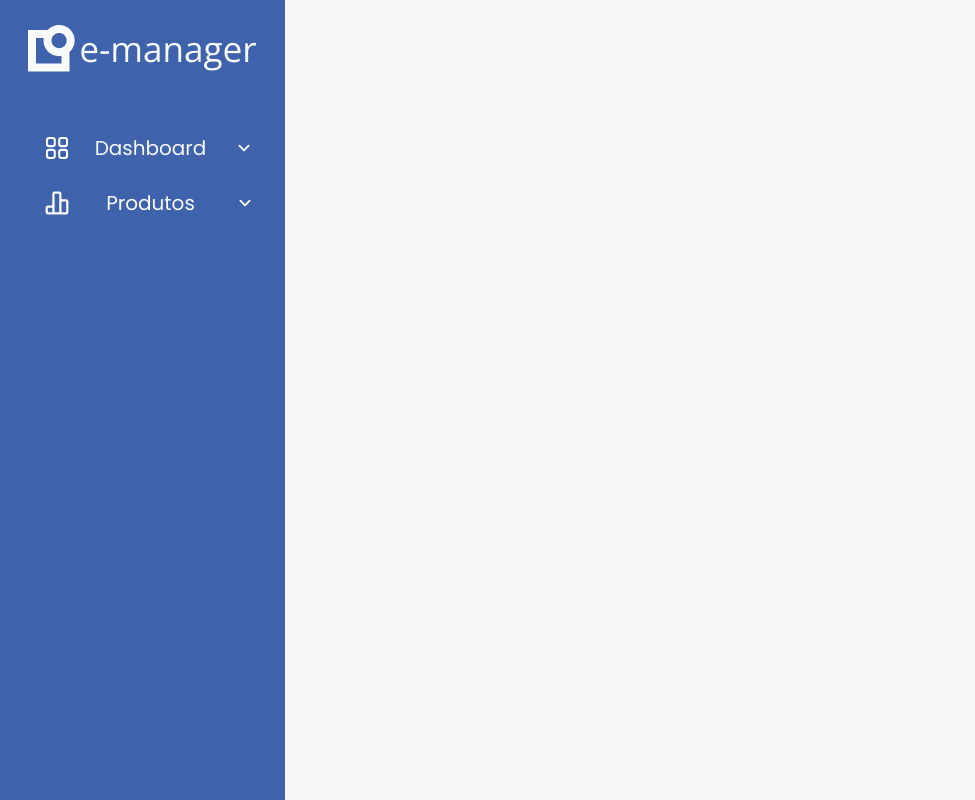
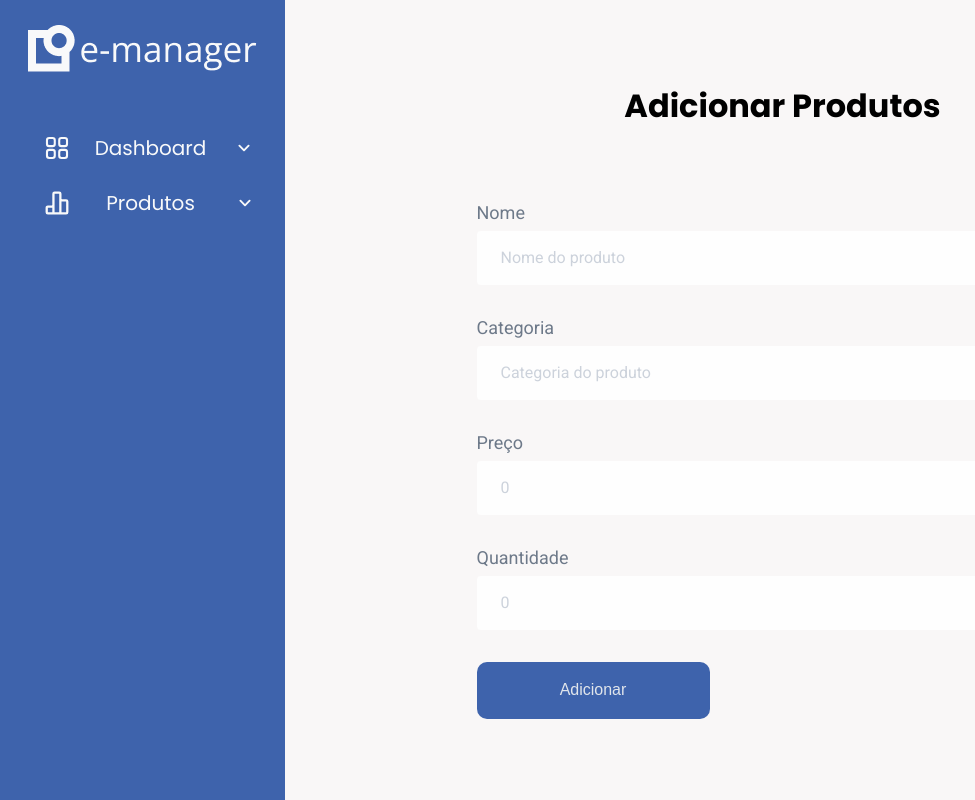
Before and after one commit to Rafael-Guilherme/union_developers_test, a React (Vite) app in the folder frontend/: page /products/add in a window 1280 px wide. Before the commit this address had no page. Shown: the top 800 px of the page, without its empty margins (0-975 px from the left). Built offline with nearby package versions, Linux system fonts and the light colour scheme.

Commit message:
feat(add products): add products page

```diff
--- a/frontend/package.json
+++ b/frontend/package.json
@@ -17,6 +17,7 @@
     "node-sass": "^9.0.0",
     "react": "^18.2.0",
     "react-dom": "^18.2.0",
+    "react-hook-form": "^7.47.0",
     "react-query": "^3.39.3",
     "react-redux": "^8.1.3",
     "react-router-dom": "^6.17.0",
--- /dev/null
+++ b/frontend/src/components/InputAddProducts/InputAddProducts.scss
@@ -0,0 +1,36 @@
+@use '../../styles/colors.scss' as *;
+
+.container-input {
+    display: flex;
+    flex-direction: column;
+    margin-bottom: 32px;
+}
+
+.label-field {
+    font-family: Roboto;
+    font-weight: 400;
+    font-size: 18px;
+    color: $input-border;
+    margin-bottom: 8px;
+}
+
+.input-field {
+    font-family: Roboto;
+    font-weight: 400;
+    font-size: 16px;
+    width: 612px;
+    height: 54px;
+    border-radius: 4px;
+    border: none;
+    background-color: $background-card;
+    padding: 16px 24px;
+    &:focus {
+        outline: none;
+    }
+    &::placeholder {
+        font-family: Roboto;
+        font-weight: 400;
+        font-size: 16px;
+        color: #CCD2DB;
+    }
+}
--- /dev/null
+++ b/frontend/src/components/InputAddProducts/InputAddProducts.tsx
@@ -0,0 +1,29 @@
+import './InputAddProducts.scss'
+
+interface InputAddProductsProps {
+    label: string
+    type: string
+    placeholder: string
+    name: string
+    value: string
+    onChange: () => void
+}
+
+const InputAddProducts = ({ label, type, placeholder, name, value, onChange }: InputAddProductsProps) => {
+  return (
+    <div className='container-input'>
+      <label className="label-field" htmlFor={name}>{label}</label>
+      <input
+        className="input-field"
+        type={type}
+        placeholder={placeholder}
+        id={name}
+        name={name}
+        value={value}
+        onChange={onChange}
+      />
+    </div>
+  );
+};
+
+export default InputAddProducts;
--- /dev/null
+++ b/frontend/src/pages/AddProducts/AddProducts.scss
@@ -0,0 +1,29 @@
+@use '../../styles/colors.scss' as *;
+
+
+.container-add-products {
+    display: flex;
+    flex-direction: column;
+    align-items: center;
+    justify-content: center;
+    width: 100vw;
+
+    h1 {
+        margin-bottom: 72px;
+    }
+
+    .container-button {
+        display: flex;
+        align-items: start;
+        width: 612px;
+
+
+        .add-product-button {
+            width: 233px;
+            height: 57px;
+            border-radius: 10px;
+            padding: 10px 20px;
+            gap: 10px;
+        }
+    }
+}
--- /dev/null
+++ b/frontend/src/pages/AddProducts/AddProducts.tsx
@@ -0,0 +1,51 @@
+import ActionButton from "../../components/Button/ActionButton"
+import InputAddProducts from "../../components/InputAddProducts/InputAddProducts"
+
+import './AddProducts.scss'
+
+const AddProducts = () => {
+  return (
+    <div className="container-add-products">
+      <h1>Adicionar Produtos</h1>
+      <form>
+        <InputAddProducts
+          label="Nome"
+          name="name"
+          placeholder="Nome do produto"
+          type="text"
+          value=""
+          onChange={() => {}}
+        />
+        <InputAddProducts
+          label="Categoria"
+          name="category"
+          placeholder="Categoria do produto"
+          type="text"
+          value=""
+          onChange={() => {}}
+        />
+        <InputAddProducts
+          label="Preço"
+          name="price"
+          placeholder="0"
+          type="text"
+          value=""
+          onChange={() => {}}
+        />
+        <InputAddProducts
+          label="Quantidade"
+          name="quantity"
+          placeholder="0"
+          type="text"
+          value=""
+          onChange={() => {}}
+        />
+        <div className="container-button">
+          <ActionButton className="add-product-button" text="Adicionar" color="blue" onClick={() => {}} />
+        </div>
+      </form>
+    </div>
+  )
+}
+
+export default AddProducts
--- a/frontend/src/pages/Products/Products.tsx
+++ b/frontend/src/pages/Products/Products.tsx
@@ -4,6 +4,7 @@ import ProductTable from "../../components/ProductsTable/ProductsTable";
 
 import './Products.scss'
 import ActionButton from "../../components/Button/ActionButton";
+import { useNavigate } from "react-router-dom";
 
 const products = [
   { id: 1, nome: "Produto 1", categoria: "Categoria A", preço: 10, quantidade: 5 },
@@ -13,6 +14,7 @@ const products = [
 
 const Products = () => {
   const [filter, setFilter] = useState("");
+  const navigate = useNavigate()
 
   const filteredProducts = products.filter(
     (product) =>
@@ -24,12 +26,16 @@ const Products = () => {
     setFilter(newFilter);
   };
 
+  const handleAddProductsPage = () => {
+    navigate('/products/add')
+  }
+
   return (
     <div className="products-container">
       <h1 className="products-title">Produtos</h1>
       <ProductFilter onFilterChange={handleFilterChange} />
       <ProductTable products={filteredProducts} />
-      <ActionButton className="add-button" text="Adicionar produto" color="blue" onClick={() => {}}  />
+      <ActionButton className="add-button" text="Adicionar produto" color="blue" onClick={handleAddProductsPage}  />
     </div>
   );
 }
--- a/frontend/src/routes/Routes.tsx
+++ b/frontend/src/routes/Routes.tsx
@@ -1,12 +1,14 @@
 import { Routes, Route } from 'react-router-dom'
 import Dashboard from '../pages/Dashboard/Dashboard'
 import Products from '../pages/Products/Products'
+import AddProducts from '../pages/AddProducts/AddProducts'
 
 const RoutesTree = () => {
   return (
     <Routes>
         <Route path='/dashboard' element={<Dashboard />} />
         <Route path='/products' element={<Products />} />
+        <Route path='/products/add' element={<AddProducts />} />
     </Routes>
   )
 }
```
Also changed, not shown: 1 other file (tests, documents, lock files or other folders).
